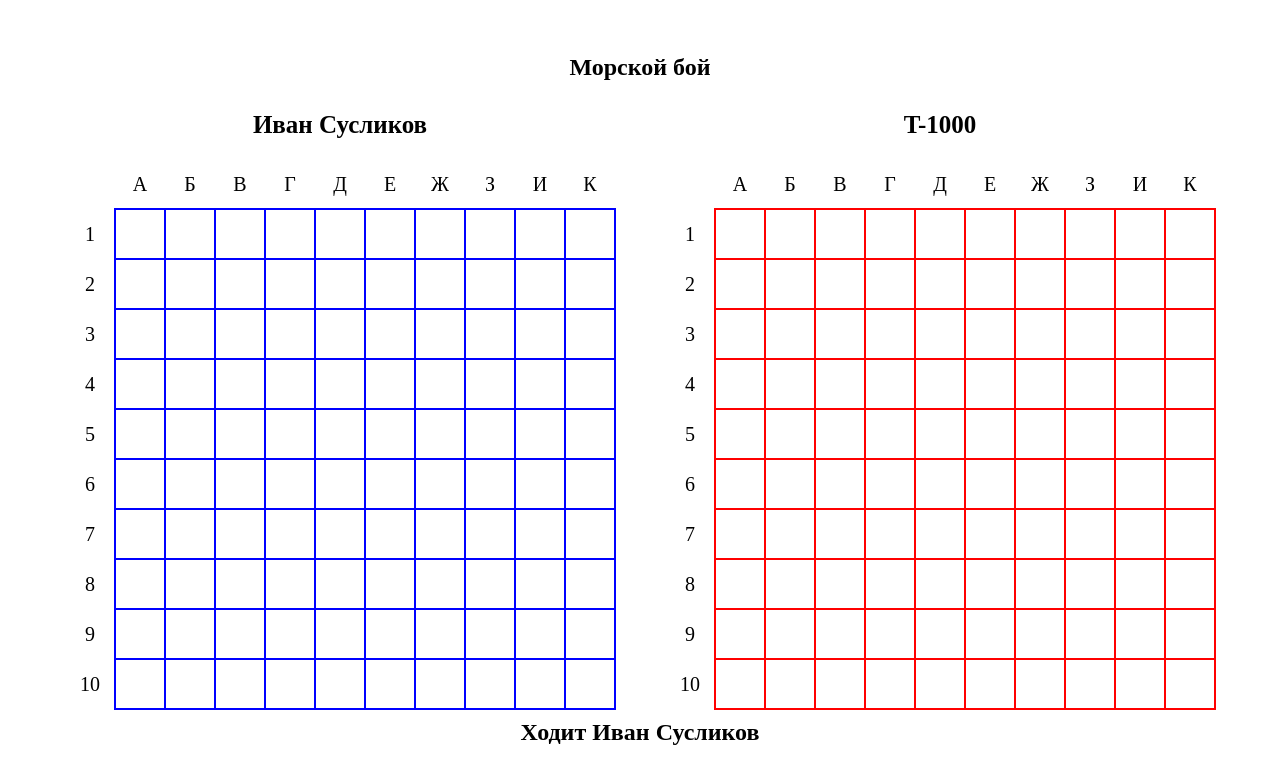
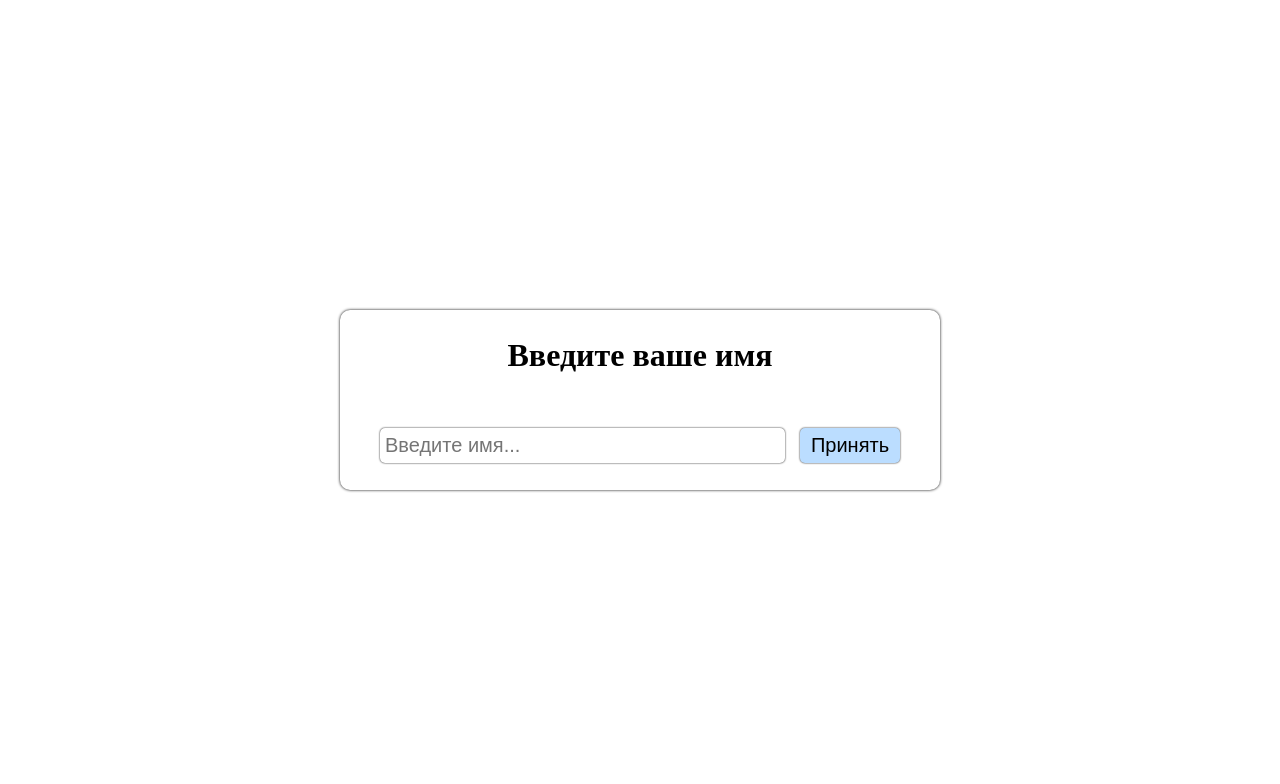
Before and after one commit to AndreyKosDir/Sea-Battle, a Vue app: page / in a window 1280 px wide. Shown: the top 784 px of the page. Built offline with nearby package versions, Linux system fonts and the light colour scheme.

Commit message:
Написан компонент для начала игры.

```diff
--- a/src/App.vue
+++ b/src/App.vue
@@ -1,6 +1,7 @@
 <template>
   <div id="app">
-    <div class="game">
+    <StartMenu v-if="hideGame" @start-game="startGame"/>
+    <div class="game" v-show="!hideGame">
       <h2 class="title">Морской бой</h2>
       <div class="players">
         <Player :board="playerField" :player="'human'" :name="playerName"/>
@@ -15,18 +16,26 @@
 
 import {field} from "./Field";
 import Player from "./components/Player";
+import StartMenu from "./components/StartMenu";
 
 export default {
   name: 'App',
-  components: {Player},
+  components: {StartMenu, Player},
   data() {
     return {
-      playerName: 'Иван Сусликов',
+      hideGame: true,
+      playerName: '',
       computerName: 'T-1000',
       // currentPlayer: this.playerName,
       playerField: field
     }
   },
+  methods: {
+    startGame(playerName) {
+      this.playerName = playerName;
+      this.hideGame = false;
+    }
+  }
 }
 </script>
 
--- /dev/null
+++ b/src/components/StartMenu.vue
@@ -0,0 +1,33 @@
+<template>
+    <div class="startMenu">
+        <h1>Введите ваше имя</h1>
+        <Input @start-game="startGame"/>
+    </div>
+</template>
+
+<script>
+    import Input from "./UI/Input";
+    export default {
+        name: "StartMenu",
+        components: {Input},
+        methods: {
+            startGame(playerName) {
+                this.$emit('start-game', playerName)
+            }
+        }
+    }
+</script>
+
+<style scoped>
+    .startMenu {
+        width: 600px;
+        height: 180px;
+        border-radius: 10px;
+        box-shadow: 0 0 3px black;
+        display: flex;
+        flex-direction: column;
+        justify-content: space-around;
+        align-items: center;
+    }
+
+</style>
--- /dev/null
+++ b/src/components/UI/Input.vue
@@ -0,0 +1,74 @@
+<template>
+    <form @submit.prevent="onSubmit" class="form">
+        <input type="text" placeholder="Введите имя..." v-model="playerName">
+        <button>Принять</button>
+    </form>
+</template>
+
+<script>
+    export default {
+        name: "Input",
+        data() {
+            return {
+                playerName: ''
+            }
+        },
+        methods: {
+            onSubmit() {
+                if (this.playerName.length === 0) {
+                    return;
+                }
+
+                this.$emit('start-game', this.playerName);
+            }
+        },
+        watch: {
+            playerName() {
+                if (this.playerName.length > 25) {
+                    this.playerName = this.playerName.slice(0, 25);
+                }
+            }
+        }
+    }
+</script>
+
+<style scoped>
+    .form {
+        width: 520px;
+        display: flex;
+        justify-content: space-between;
+        align-items: center;
+    }
+
+    input {
+        width: 400px;
+        height: 35px;
+        padding-left: 5px;
+        font-size: 20px;
+        border: none;
+        outline: none;
+        border-radius: 5px;
+        box-shadow: 0 0 2px black;
+    }
+
+    input:focus {
+        background-color: rgba(30, 144, 255, 0.3);
+    }
+
+    button {
+        width: 100px;
+        height: 35px;
+        font-size: 20px;
+        border-radius: 5px;
+        border: 0;
+        box-shadow: 0 0 2px black;
+        cursor: pointer;
+        background-color: rgba(30, 144, 255, 0.3);
+    }
+
+    button:hover {
+        background-color: dodgerblue;
+        color: white;
+        transition: color 0.5s, background-color 0.5s;
+    }
+</style>
```
